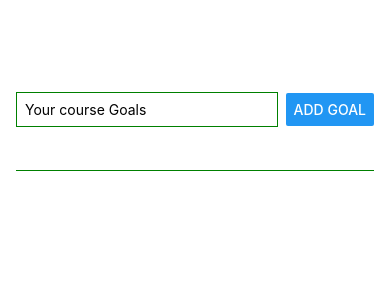
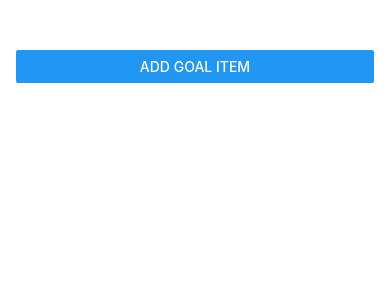
Before and after one commit to stephen-gift/RNCourse, a React Native app: screen / in a window 390 px wide. Shown: the top 300 px of the page. Built offline with nearby package versions, Linux system fonts and the light colour scheme.

Commit message:
update Adding a Modal Screen

```diff
--- a/App.js
+++ b/App.js
@@ -4,6 +4,7 @@ import GoalItem from "./components/GoalItem";
 import GoalInput from "./components/GoalInput";
 
 export default function App() {
+  const [modalIsVisible, setModalIsVisible] = useState(false);
   const [goalArray, setGoalArray] = useState([]);
 
   function addGoalHandler(enteredGoalText) {
@@ -19,9 +20,14 @@ export default function App() {
     });
     console.log("DELETE");
   }
+
+  function startAddGoalHandler() {
+    setModalIsVisible(true);
+  }
   return (
     <View style={styles.appContainer}>
-      <GoalInput onAddGoal={addGoalHandler} />
+      <Button title="Add Goal Item" onPress={startAddGoalHandler} />
+      <GoalInput visible={modalIsVisible} onAddGoal={addGoalHandler} />
       <View style={styles.goalsContainer}>
         <FlatList
           data={goalArray}
--- a/components/GoalInput.js
+++ b/components/GoalInput.js
@@ -1,4 +1,4 @@
-import { Button, StyleSheet, Text, TextInput, View } from "react-native";
+import { Button, Modal, StyleSheet, Text, TextInput, View } from "react-native";
 import { useState } from "react";
 
 export default function GoalInput(props) {
@@ -14,6 +14,7 @@ export default function GoalInput(props) {
   }
 
   return (
+    <Modal visible= {props.visible} animationType="slide">
       <View style={styles.inputContainer}>
         <TextInput
           style={styles.textInput}
@@ -23,6 +24,7 @@ export default function GoalInput(props) {
         />
         <Button title="Add Goal" onPress={onAddGoalHandler} />
       </View>
+    </Modal>
   );
 }
 
```
Lines whose indentation alone changed are shown as unchanged.
